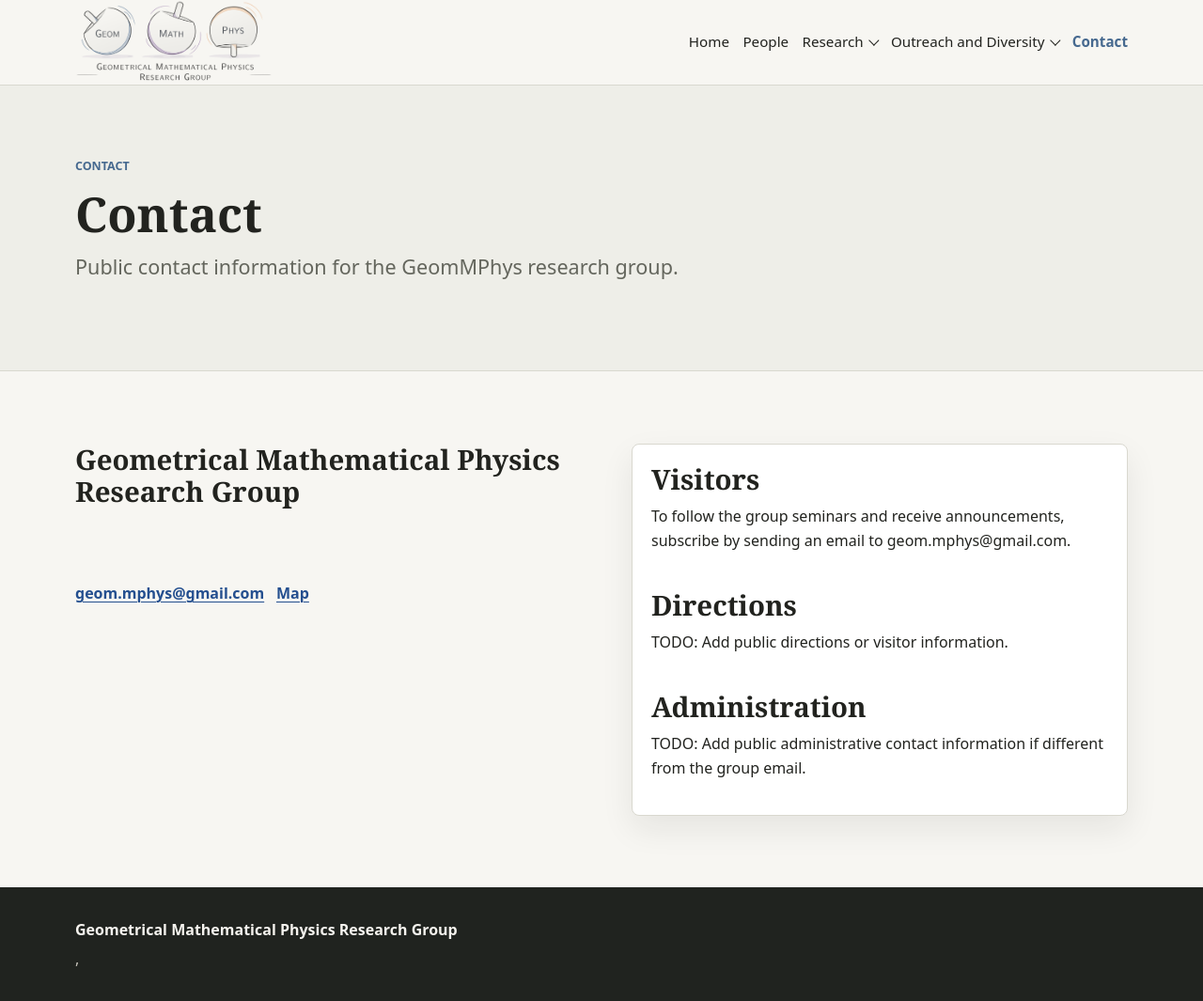
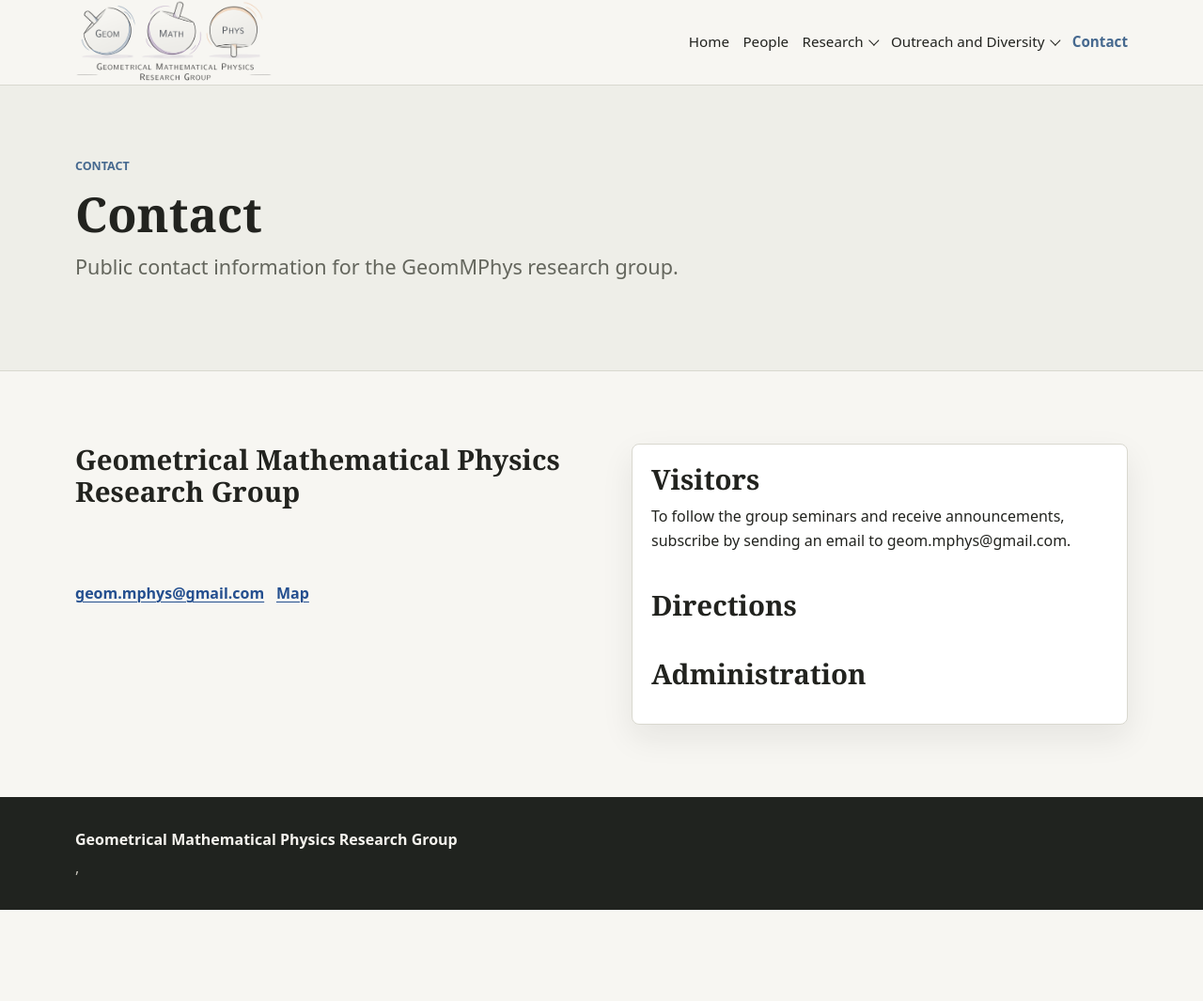
Before and after one commit to GeomMPhys/geommphys.github.io, a Jekyll site: the page built from contact.md, in a window 1280 px wide and 1065 px high. Shown: the whole window at 94% size. Built offline with Jekyll 4.4.1, drawn with Linux system fonts in a browser that asks for light colours.

```diff
--- a/_data/contact.yml
+++ b/_data/contact.yml
@@ -1,3 +1,3 @@
-directions: "TODO: Add public directions or visitor information."
+directions: " "
 visitors: "To follow the group seminars and receive announcements, subscribe by sending an email to geom.mphys@gmail.com."
-administration: "TODO: Add public administrative contact information if different from the group email."
+administration: " "
--- a/_data/people.yml
+++ b/_data/people.yml
@@ -113,7 +113,7 @@ researchers_madrid:
 students_madrid:
   - name: "Matteo Dell'Acqua"
     role: "Elite-MSc Theoretical and Mathematical Physics, Ludwig-Maximilians U. and Technische U. München, Germany, since 2025"
-    research: "TODO: Add public research interests."
+    research: " "
 
   - name: "Óscar Carballal"
     role: "PhD in Mathematics, U. Complutense de Madrid, Spain, since 2024"
```
Also changed, not shown: conferences-workshops.md (+7 -1 lines).
